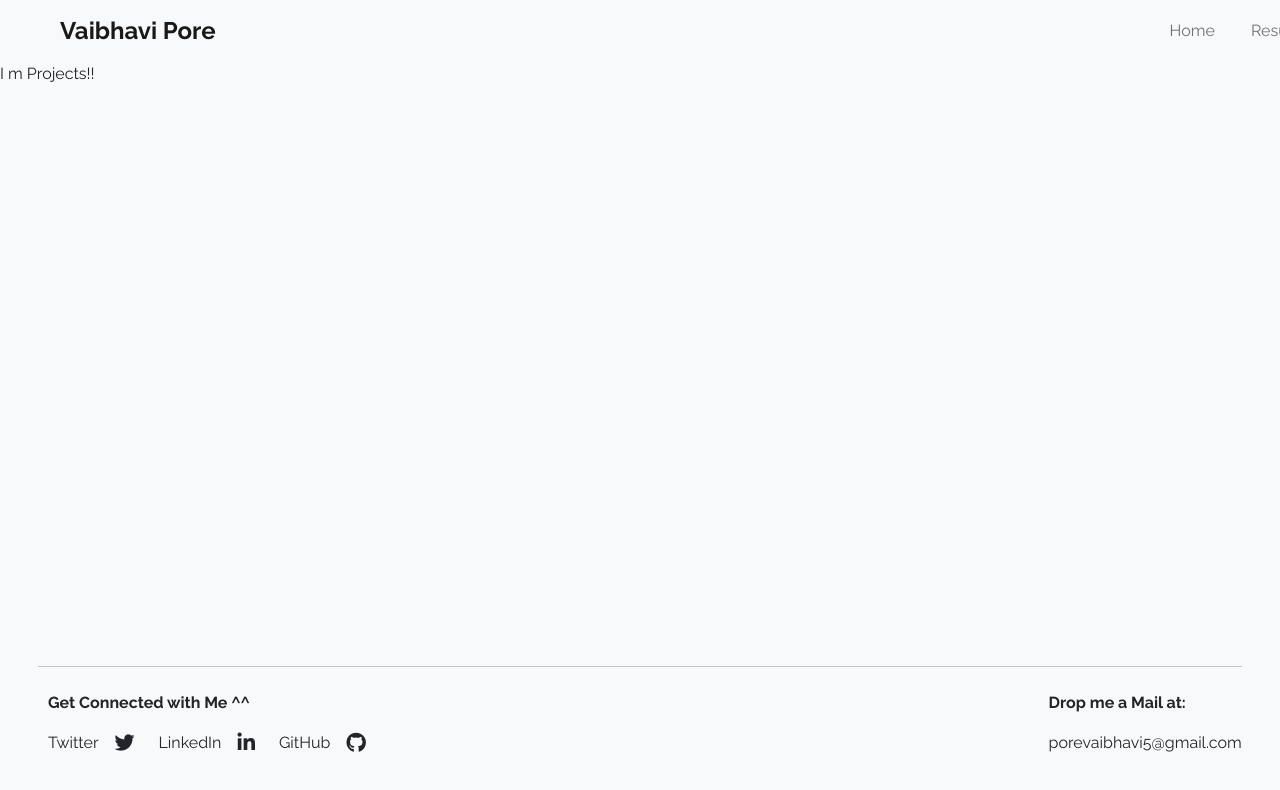
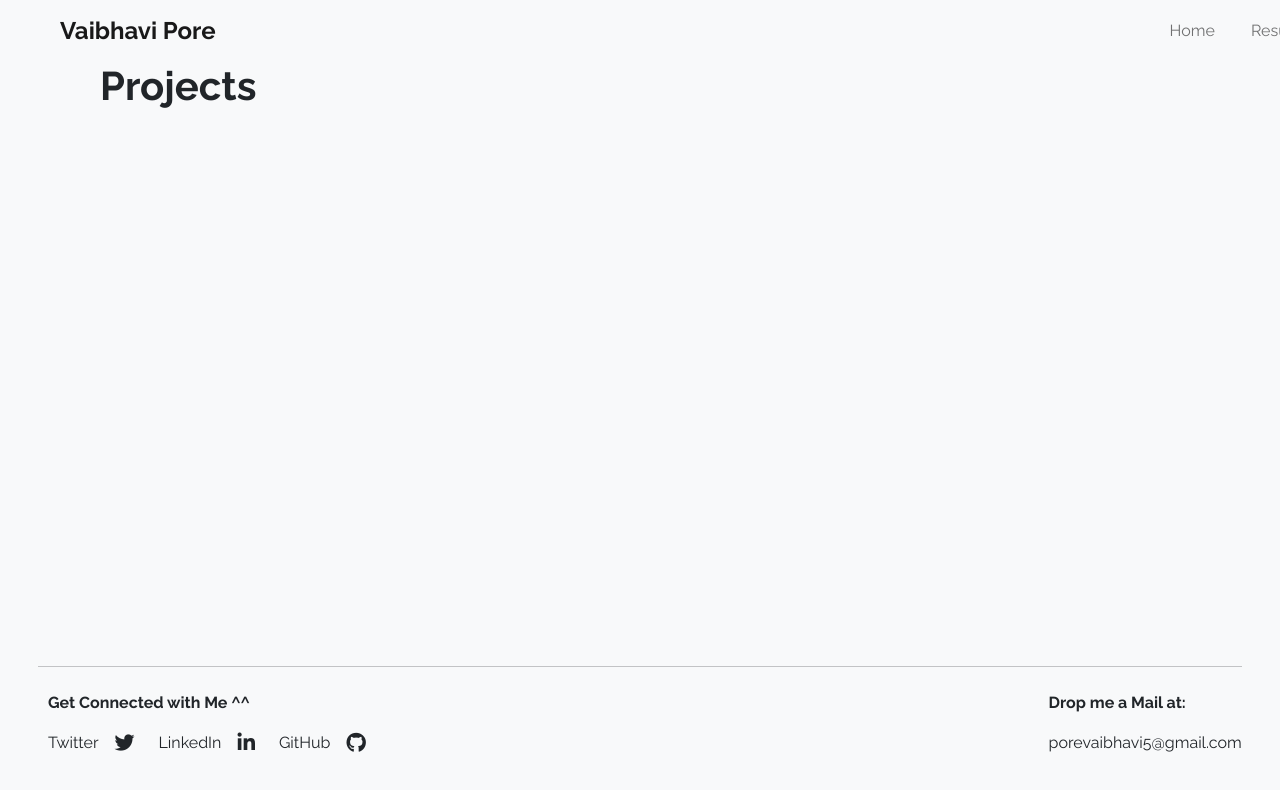
Before and after one commit to vpore/MyPortfolio, a React (Create React App) app: page /projects in a window 1280 px wide. Shown: the top 790 px of the page. Built offline with nearby package versions, Linux system fonts and the light colour scheme; some icons are missing.

Commit message:
Modified Header

```diff
--- a/src/App.js
+++ b/src/App.js
@@ -4,8 +4,8 @@ import './App.css';
 import Header from "./components/Header";
 import Home from "./pages/Home";
 import Footer from "./components/Footer";
-import Blog from "./pages/Blog";
-import Resume from "./pages/Resume";
+//import Blog from "./pages/Blog";
+//import Resume from "./pages/Resume";
 import Projects from "./pages/Projects";
 import React from 'react';
 
@@ -20,14 +20,8 @@ function App() {
         <Route path='/home'>
           <Home/>
         </Route>
-        <Route path='/resume'>
-          <Resume/>
-        </Route>
         <Route path='/projects'>
           <Projects/>
-        </Route>
-        <Route path='/blog'>
-          <Blog/>
         </Route>
       </Switch>
 
--- /dev/null
+++ b/src/assets/Projects.css
@@ -0,0 +1,3 @@
+.projects{
+    margin-left: 100px;
+}
--- a/src/components/Header.js
+++ b/src/components/Header.js
@@ -17,7 +17,7 @@ function Header(){
                     </li>
 
                     <li className="nav-item">
-                    <NavLink className="nav-link" aria-current="page" to="/resume">Resume</NavLink>
+                    <a className="nav-link" aria-current="page" href="https://drive.google.com/file/d/1Z9U4hhwNPyWLRd-zzPwCSKxINY0ggKYY/view?usp=sharing" target='_blank' rel='noreferrer'>Resume</a>
                     </li>
 
                     <li className="nav-item">
@@ -25,7 +25,7 @@ function Header(){
                     </li>
 
                     <li className="nav-item">
-                    <NavLink className="nav-link" aria-current="page" to="/blog">Blog</NavLink>
+                    <a className="nav-link" aria-current="page" href="https://vaibhavipore.hashnode.dev/" target='_blank' rel='noreferrer'>Blog</a>
                     </li>
                 </ul>
                 </div>
--- a/src/pages/Projects.js
+++ b/src/pages/Projects.js
@@ -1,5 +1,10 @@
 import React from 'react';
+import '../assets/Projects.css'
 function Projects(){
-    return <p>I m Projects!!</p>
+    return (
+        <>
+        <h1 className='display-6 fw-bolder projects'>Projects</h1>
+        </>
+    );
 }
 export default Projects;
--- a/src/pages/Resume.js
+++ b/src/pages/Resume.js
@@ -1,5 +1,14 @@
 import React from 'react';
+//import {Route, Redirect} from 'react-router-dom';
+
 function Resume(){
-    return <p>I m Resume!!</p>
+    return (
+        <>
+            <p>I m Resume</p>
+            {/* <Route>
+                <Redirect to='file:///C:/Users/Vaibhavi/React-Apps/my-portfolio/VaibhaviPore.pdf'/>
+            </Route> */}
+        </>
+    );
 }
 export default Resume;
```
Also changed, not shown: 1 other file (tests, documents, lock files or other folders).
